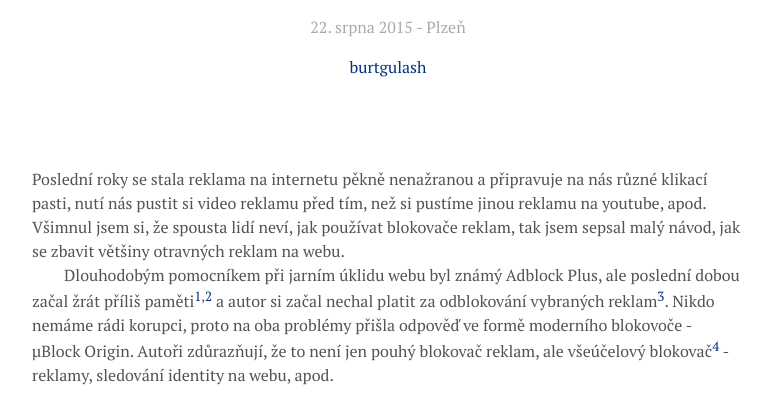
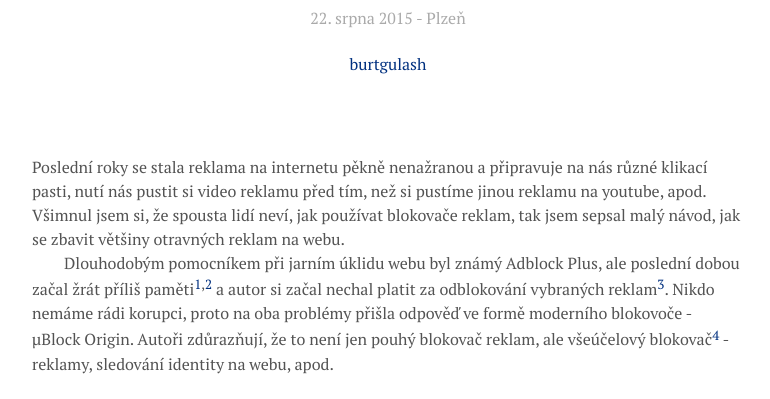
Before and after one commit to burtgulash/burtgulash.github.io, a plain HTML site: page a/jak_se_zbavit_reklamy_na_internetu.html in a window 1280 px wide. Shown: the part 208-607 px from the top of the page, without its empty margins (252-1022 px from the left). Drawn offline with Linux system fonts and the light colour scheme.

Commit message:
better margin.

```diff
--- a/_styles/style.scss
+++ b/_styles/style.scss
@@ -70,11 +70,11 @@
     .date {
         font-family: 'PT Serif', serif;
         color: $light-color;
-        line-height: 2.5;
+        margin: 1.5em 0;
     }
 
     .author {
-        line-height: 2.5;
+        margin: 1.5em 0;
     }
 }
 
```
Also changed, not shown: css/style.css.
